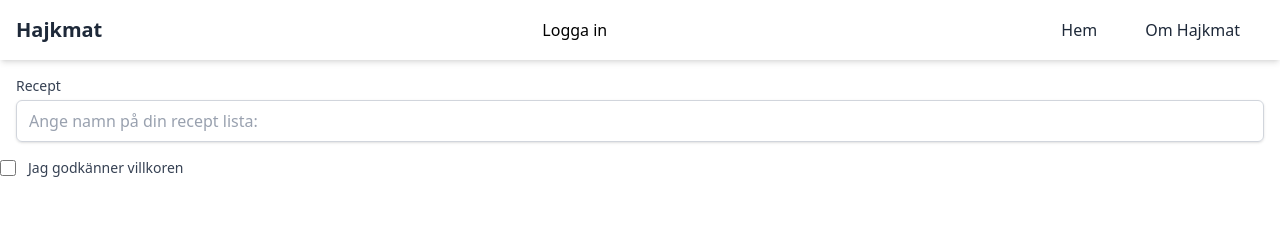
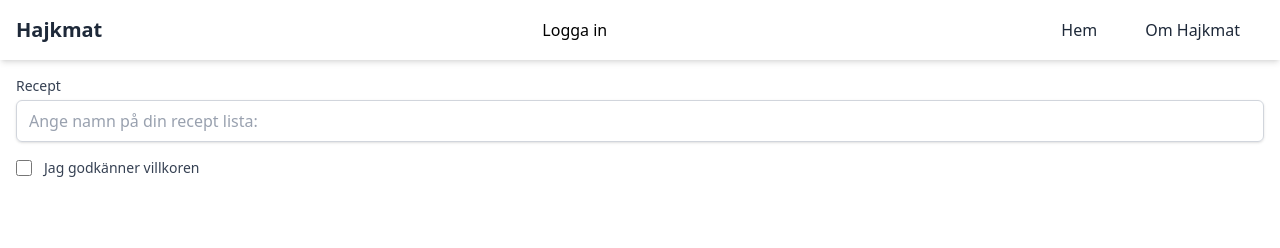
Before and after one commit to chas-academy/u09-business-project-hajkmat, a React (Vite) app in the folder frontend/hajkmat-frontend/: page / in a window 1280 px wide. Shown: the top 248 px of the page. Built offline with nearby package versions, Linux system fonts and the light colour scheme.

Commit message:
Fix: update margins on checkbox

```diff
--- a/frontend/hajkmat-frontend/src/components/formcomponents/Checkbox.tsx
+++ b/frontend/hajkmat-frontend/src/components/formcomponents/Checkbox.tsx
@@ -17,7 +17,7 @@ const Checkbox = ({
   };
 
   return (
-    <div className={`flex items-start ${className}`}>
+    <div className={`flex my-4 mx-4 items-start ${className}`}>
       <div className="flex items-center h-5">
         <input
           id={id}
```
